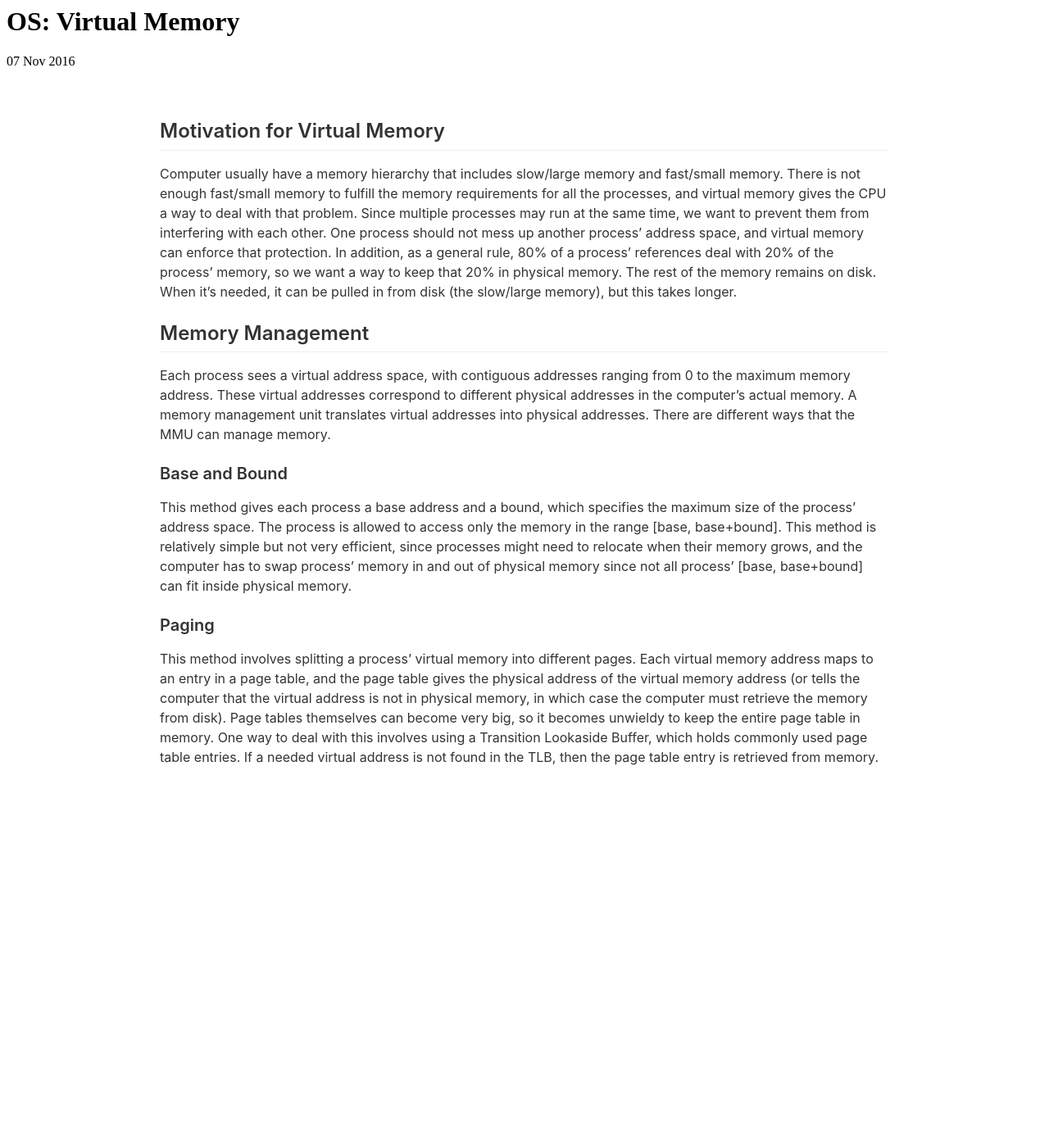
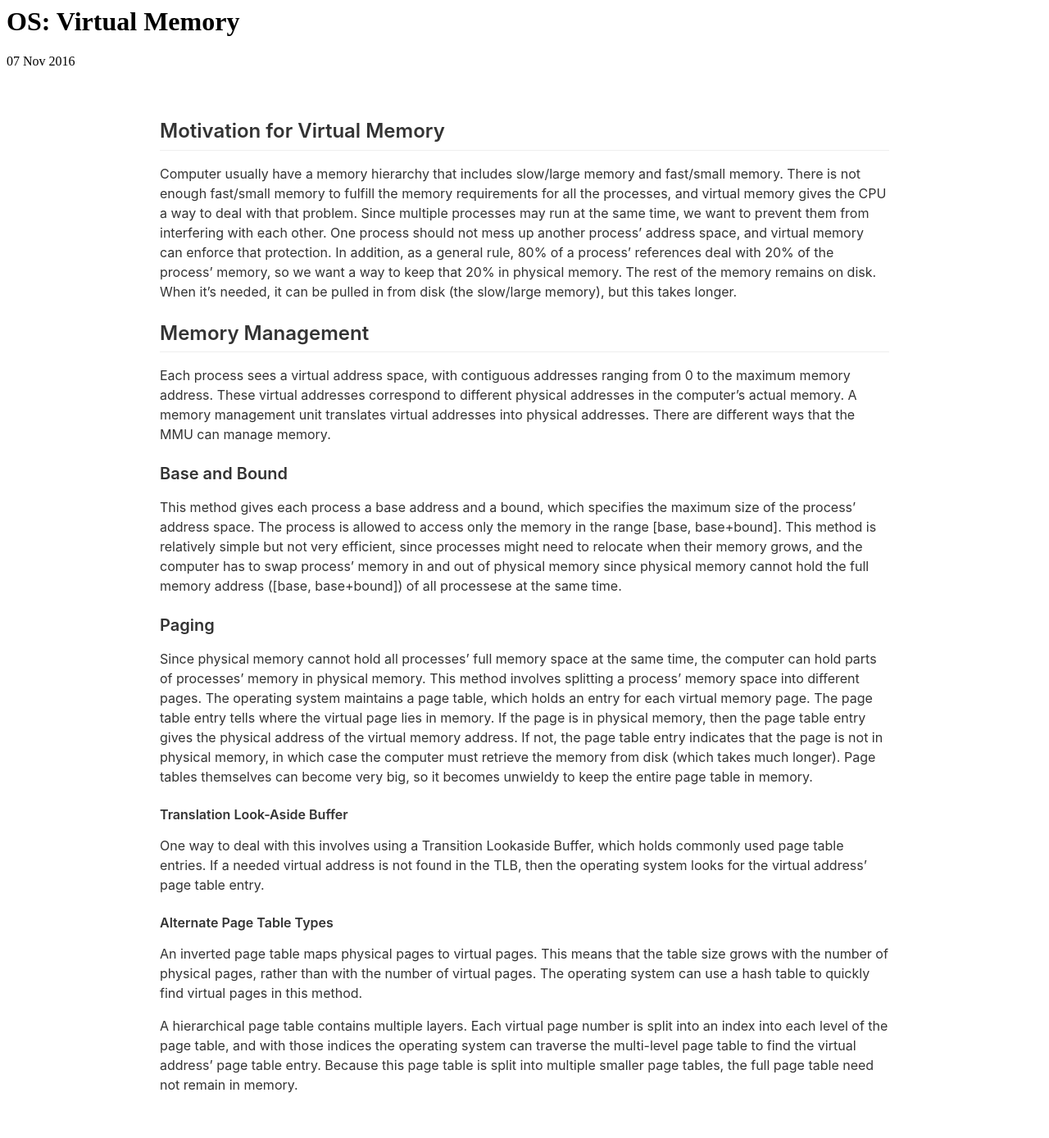
Before and after one commit to cchen23/cchen23.githhub.io, a Jekyll site: the page built from _posts/2016-11-7-os-virtual-memory.md, in a window 1280 px wide. Shown: the whole page at 82% size. Built offline with Jekyll 4.4.1, drawn with Linux system fonts in a browser that asks for light colours; before the commit the page ends 989 px from its top, so only the background shows below that.

Commit message:
Update 2016-11-7-os-virtual-memory.md

```diff
--- a/_posts/2016-11-7-os-virtual-memory.md
+++ b/_posts/2016-11-7-os-virtual-memory.md
@@ -16,8 +16,16 @@ Each process sees a virtual address space, with contiguous addresses ranging fro
 A memory management unit translates virtual addresses into physical addresses. There are different ways that the MMU can manage memory.
 
 ### Base and Bound
-This method gives each process a base address and a bound, which specifies the maximum size of the process' address space. The process is allowed to access only the memory in the range [base, base+bound]. This method is relatively simple but not very efficient, since processes might need to relocate when their memory grows, and the computer has to swap process' memory in and out of physical memory since not all process' [base, base+bound] can fit inside physical memory.
+This method gives each process a base address and a bound, which specifies the maximum size of the process' address space. The process is allowed to access only the memory in the range [base, base+bound]. This method is relatively simple but not very efficient, since processes might need to relocate when their memory grows, and the computer has to swap process' memory in and out of physical memory since physical memory cannot hold the full memory address ([base, base+bound]) of all processese at the same time.
 
 ### Paging
-This method involves splitting a process' virtual memory into different pages. Each virtual memory address maps to an entry in a page table, and the page table gives the physical address of the virtual memory address (or tells the computer that the virtual address is not in physical memory, in which case the computer must retrieve the memory from disk).
-Page tables themselves can become very big, so it becomes unwieldy to keep the entire page table in memory. One way to deal with this involves using a Transition Lookaside Buffer, which holds commonly used page table entries. If a needed virtual address is not found in the TLB, then the page table entry is retrieved from memory.
+Since physical memory cannot hold all processes' full memory space at the same time, the computer can hold parts of processes' memory in physical memory. This method involves splitting a process' memory space into different pages. The operating system maintains a page table, which holds an entry for each virtual memory page. The page table entry tells where the virtual page lies in memory. If the page is in physical memory, then the page table entry gives the physical address of the virtual memory address. If not, the page table entry indicates that the page is not in physical memory, in which case the computer must retrieve the memory from disk (which takes much longer).
+Page tables themselves can become very big, so it becomes unwieldy to keep the entire page table in memory.
+
+#### Translation Look-Aside Buffer
+One way to deal with this involves using a Transition Lookaside Buffer, which holds commonly used page table entries. If a needed virtual address is not found in the TLB, then the operating system looks for the virtual address' page table entry.
+
+#### Alternate Page Table Types
+An inverted page table maps physical pages to virtual pages. This means that the table size grows with the number of physical pages, rather than with the number of virtual pages. The operating system can use a hash table to quickly find virtual pages in this method.
+
+A hierarchical page table contains multiple layers. Each virtual page number is split into an index into each level of the page table, and with those indices the operating system can traverse the multi-level page table to find the virtual address' page table entry. Because this page table is split into multiple smaller page tables, the full page table need not remain in memory.
```
